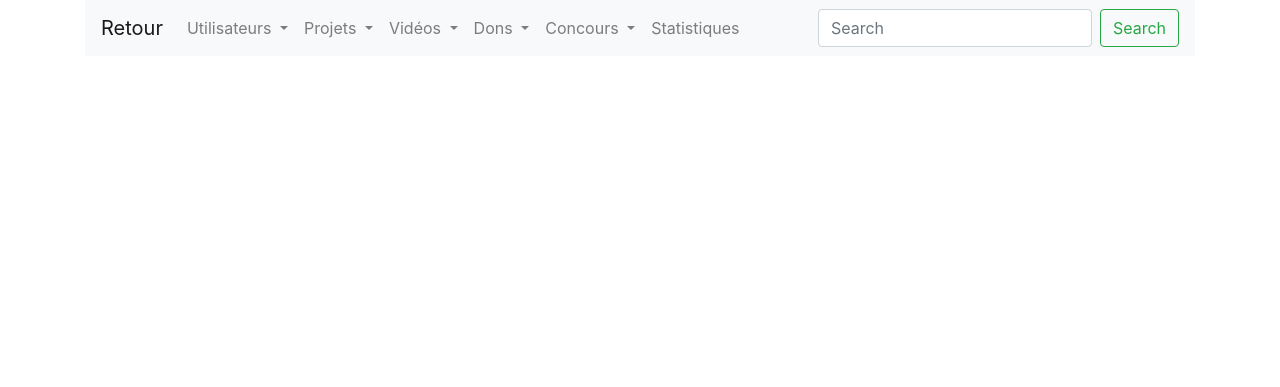
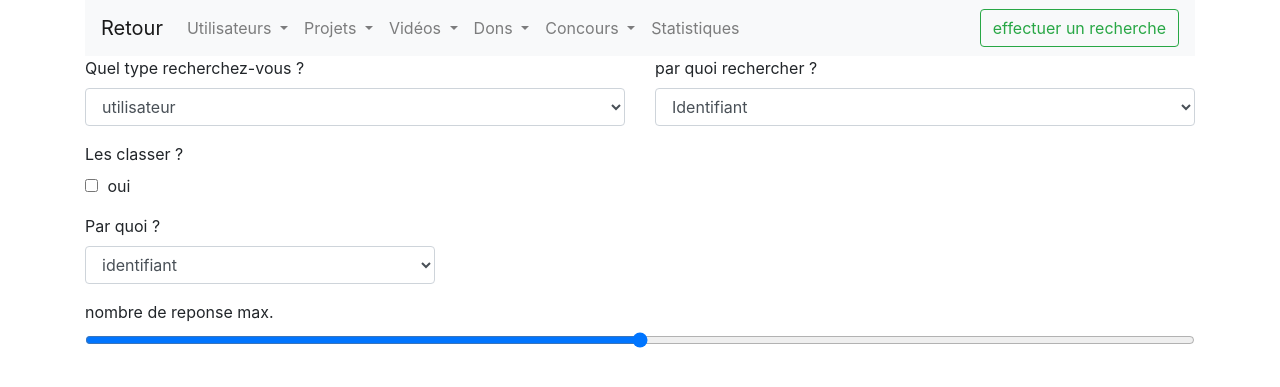
Before and after one commit to SorennCavalin/oCrochetDAmitie, a PHP site: the page made by Templates/base_admin.html.php in a window 1280 px wide. Shown: the top 387 px of the page. Run offline with PHP 8.4, Linux system fonts and the light colour scheme; tables that the repository leaves empty hold one stand-in row (values such as "Sample post"); the template is opened without the code that fills it: most values are stand-ins (such as "Sample title", 1, 10 or a date in 2020); data that the repository does not hold is empty.

Commit message:
debut_search

```diff
--- a/Assets/app.css
+++ b/Assets/app.css
@@ -24,6 +24,7 @@ body
     width: 100%;
     height: 100%;
     background-color: rgb(237, 237, 237);
+    min-height: 100vh;
 }
 
 .btn {
--- /dev/null
+++ b/Assets/js/recherche.js
@@ -0,0 +1,82 @@
+var entities = {
+    projet:
+        ["id","Nom", "date_fin", "date_debut"],
+    user:
+        ["id","Nom","Email","Role","Telephone","Adresse","Prenom","date_inscription"],
+    concours:
+        ["id","Nom", "date_fin", "date_debut", "projet_id"],
+    don:
+        ["id","Organisme", "Donataire", "Date", "Type", "Quantite"],
+    video:
+        ["id","Nom","Type"]
+};
+
+
+
+window.addEventListener("load", () => {
+
+    var table = $("#table");
+    var selecteur = $("#selecteur");
+    var check = $("#check")
+
+    table.change(() => {
+        selecteur.children().remove()
+        Object.keys(entities).forEach(element => {
+            if (table.val() === element) {
+                entities[element].forEach((element, index) => {
+                    if (element === "date_debut") {
+                        var lecteur = "Date de début";
+                    }
+                    if (element === "date_fin") {
+                        var lecteur = "Date de fin";
+                    }
+                    if (element === "date_inscription") {
+                        var lecteur = "Date d'inscription";
+                    }
+                    if (element === "id") {
+                        var lecteur = "Identifiant";
+                    }
+                    if (element === "projet_id") {
+                        var lecteur = "Projet en lien";
+                    }
+                    selecteur.append(
+                        `<option value="${element}">${lecteur ? lecteur : element}</option>`
+                    );
+                })
+            }
+        });
+    })
+
+    $('#checked').click(() => {
+        check.children().remove();
+        check.append(
+            `<select id="classement" class="form-control">
+            </select>`
+        )
+        Object.keys(entities).forEach(element => {
+            if (table.val() === element) {
+                entities[element].forEach((element) => {
+                    if (element === "date_debut") {
+                        var lecteur = "Date de début";
+                    }
+                    if (element === "date_fin") {
+                        var lecteur = "Date de fin";
+                    }
+                    if (element === "date_inscription") {
+                        var lecteur = "Date d'inscription";
+                    }
+                    if (element === "id") {
+                        var lecteur = "Identifiant";
+                    }
+                    if (element === "projet_id") {
+                        var lecteur = "Projet en lien";
+                    }
+                    $("#classement").append(
+                        `<option value="${element}">${lecteur ? lecteur : element}</option>`
+                    );
+                })
+            }
+        });
+        $('#change').html("Par quoi ?");
+    })
+})
--- a/Templates/base_admin.html.php
+++ b/Templates/base_admin.html.php
@@ -23,6 +23,8 @@
         <script src="/oCrochetDAmitie/Assets/js/<?= $js ?>.js"></script>
     <?php endif ?>
 
+    <script src="/oCrochetDAmitie/Assets/js/recherche.js"></script>
+
 
 </head>
 <body>
@@ -41,3 +43,58 @@ include "navbar_admin.html.php";
     </div>
 
 <?php endforeach; endforeach; endif; ?>
+
+
+
+<form action="<?= lien("accueil","recherche") ?>" class="recherche">
+    <div class="row">
+        <div class="form-group col">
+            <label for="table">Quel type recherchez-vous ?</label>
+            <select id="table" class="form-control" name="table">
+                <option value='user'>utilisateur</option>
+                <option value="projet">projet</option>
+                <option value="concours">concours</option>
+                <option value="don">dons</option>
+                <option value="video">videos</option>
+            </select>
+        </div>
+        <div class="form-group col">
+            <label for="selecteur">par quoi rechercher ?</label>
+            <select id="selecteur" class="form-control">
+                <option value="id">Identifiant</option>
+                <option value="Nom">Nom</option>
+                <option value="Email">Email</option>
+                <option value="Role">Role</option>
+                <option value="Telephone">Telephone</option>
+                <option value="Adresse">Adresse</option>
+                <option value="Prenom">Prenom</option>
+                <option value="date_inscription">Date d'inscription</option>
+            </select>
+        </div>
+    </div>
+    <div class="form-group">
+        <div>
+            <label id="change">Les classer ?</label>
+        </div>
+      <div class="form-check form-check-inline" id="check">
+        <div id="checked">
+            <input class="form-check-input" type="checkbox" id="oui">
+            <label class="form-check-label" for="oui" >oui</label>
+        </div>
+      </div>
+    </div>
+    <div class="row">
+        <div class="form-group col-4">
+            <label for="classement">Par quoi ?</label>
+            <select id="classement" class="form-control">
+                <option value='id'>identifiant</option>
+            </select>
+        </div>
+    </div>
+
+    <div class="form-group">
+        <label for="classement">nombre de reponse max.</label>
+        <input type="range" class="form-control-range" id="formControlRange">
+        <small class="maximum"></small>
+    </div>
+</form>
--- a/Templates/navbar_admin.html.php
+++ b/Templates/navbar_admin.html.php
@@ -50,9 +50,8 @@
         <a class="nav-link" href="<?= lienAdmin("accueil") ?>">Statistiques</a>
       </li>
     </ul>
-    <form class="form-inline my-2 my-lg-0">
-      <input class="form-control mr-sm-2" type="search" placeholder="Search" aria-label="Search">
-      <button class="btn btn-outline-success my-2 my-sm-0" type="submit">Search</button>
+    <form class="form-inline my-2 my-lg-0" id="search">
+      <button class="btn btn-outline-success my-2 my-sm-0" type="submit">effectuer un recherche</button>
     </form>
   </div>
 </nav>
```
Also changed, not shown: Controllers/AccueilController.php (+8 -0 lines).
